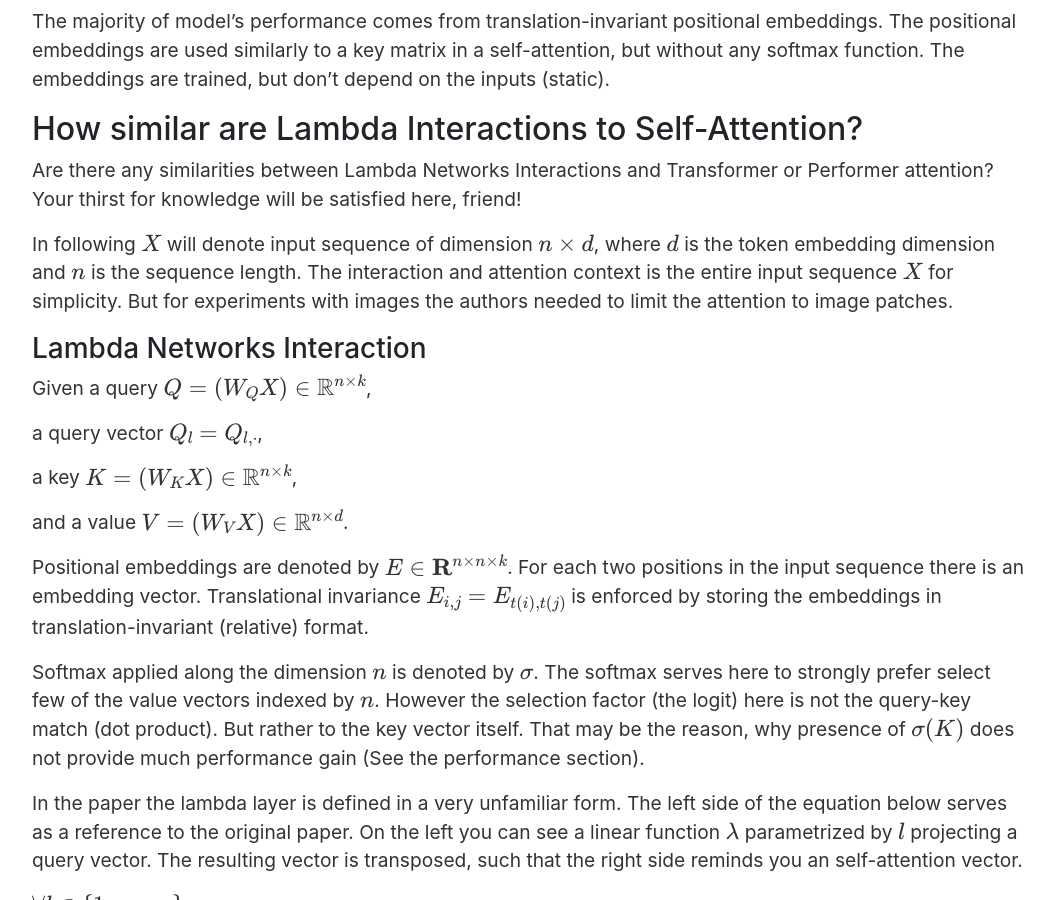
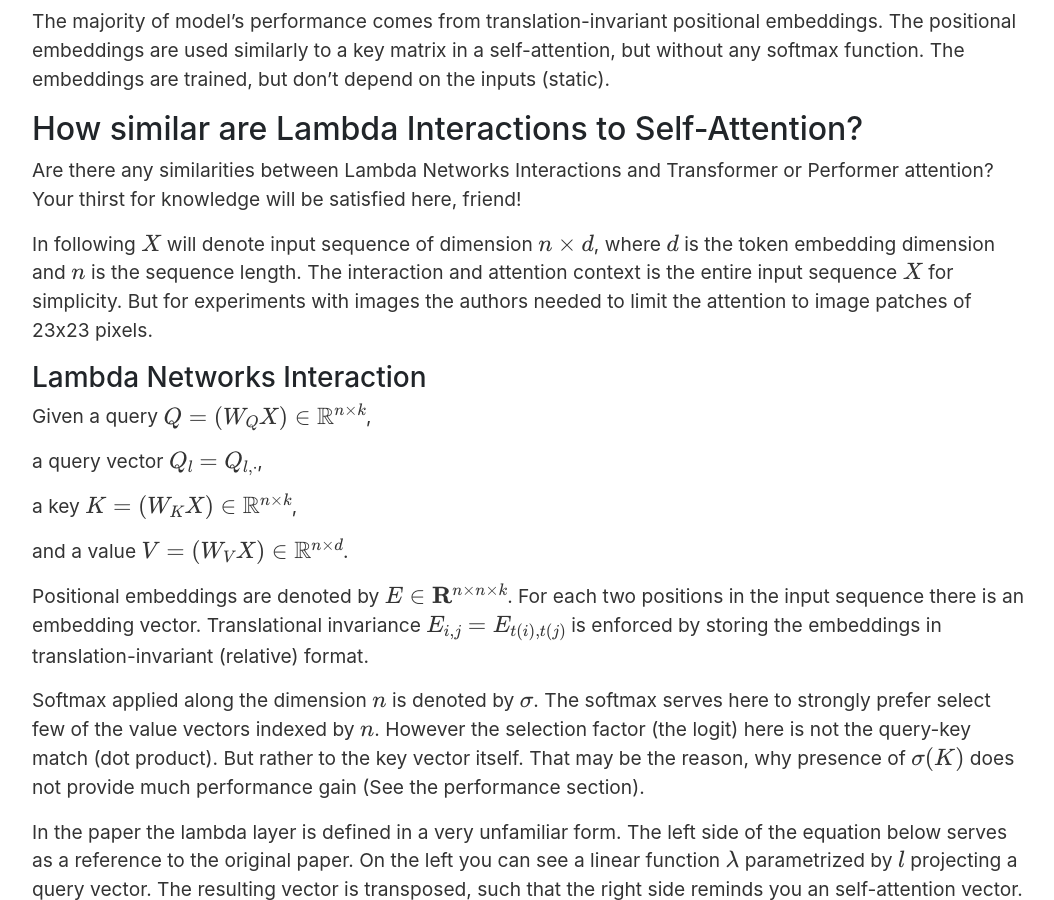
Before and after one commit to vackosar/vackosar.github.io, a Jekyll site: the page built from _posts/2020-11-29-Lamda-Networks-Transform-Self-Attention.md, in a window 1280 px wide and 900 px high, scrolled down 1219 px. Shown: the whole window, without its empty margins (111-1165 px from the left). Built offline with Jekyll 4.4.1, drawn with Linux system fonts in a browser that asks for light colours; nearby versions of some CDN libraries; library files that are not in the unit come from our copies; comment, search, counter and statistics services are not loaded.

Commit message:
lambda net

```diff
--- a/_posts/2020-11-29-Lamda-Networks-Transform-Self-Attention.md
+++ b/_posts/2020-11-29-Lamda-Networks-Transform-Self-Attention.md
@@ -50,7 +50,7 @@
 
 In following \\( X \\) will denote input sequence of dimension \\( n \times d \\), where \\( d \\) is the token embedding dimension and \\( n \\) is the sequence length.
 The interaction and attention context is the entire input sequence \\( X \\) for simplicity.
-But for experiments with images the authors needed to limit the attention to image patches.
+But for experiments with images the authors needed to limit the attention to image patches of 23x23 pixels.
 
 
 ### Lambda Networks Interaction
```
